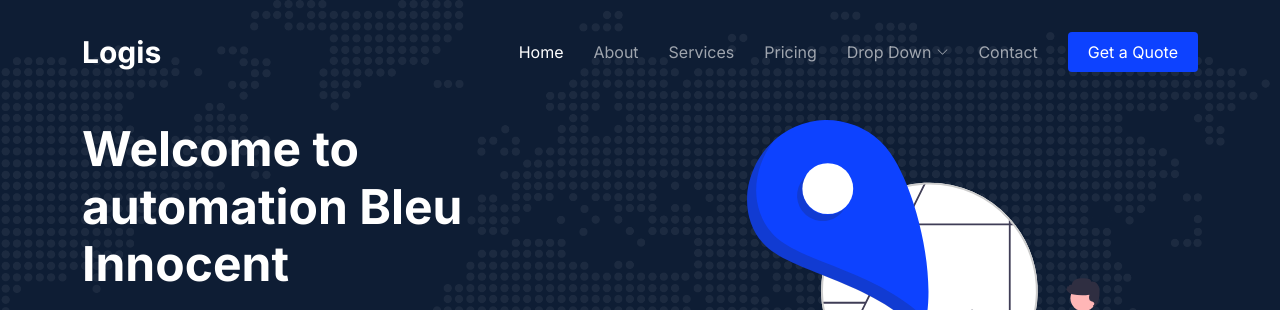
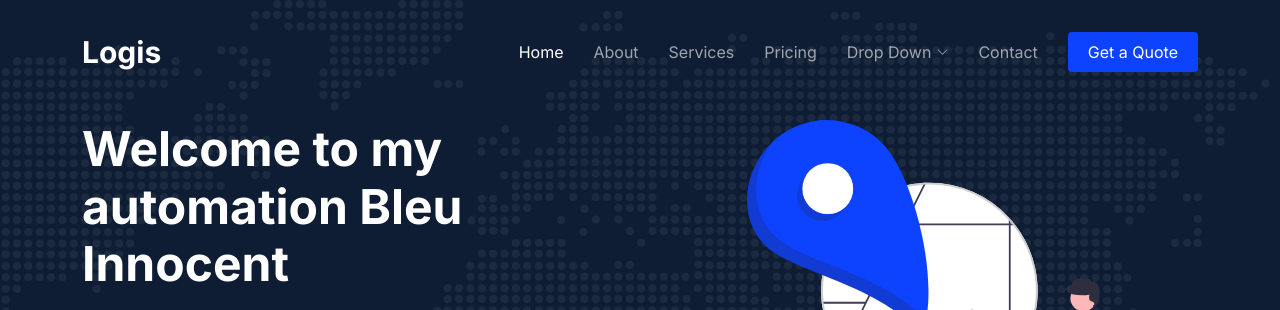
Before and after one commit to Innos-1er-du-Nom/awscicd-pipeline-code, a plain HTML site: page index.html in a window 1280 px wide. Shown: the top 310 px of the page. Drawn offline with nearby package versions, Linux system fonts and the light colour scheme.

Commit message:
my Automation from awscicd test2

```diff
--- a/index.html
+++ b/index.html
@@ -89,7 +89,7 @@
     <div class="container">
       <div class="row gy-4 d-flex justify-content-between">
         <div class="col-lg-6 order-2 order-lg-1 d-flex flex-column justify-content-center">
-          <h2 data-aos="fade-up">Welcome to automation Bleu Innocent</h2>
+          <h2 data-aos="fade-up">Welcome to my automation Bleu Innocent</h2>
           <p data-aos="fade-up" data-aos-delay="100">Facere distinctio molestiae nisi fugit tenetur repellat non praesentium nesciunt optio quis sit odio nemo quisquam. eius quos reiciendis eum vel eum voluptatem eum maiores eaque id optio ullam occaecati odio est possimus vel reprehenderit</p>
 
           <form action="#" class="form-search d-flex align-items-stretch mb-3" data-aos="fade-up" data-aos-delay="200">
```
